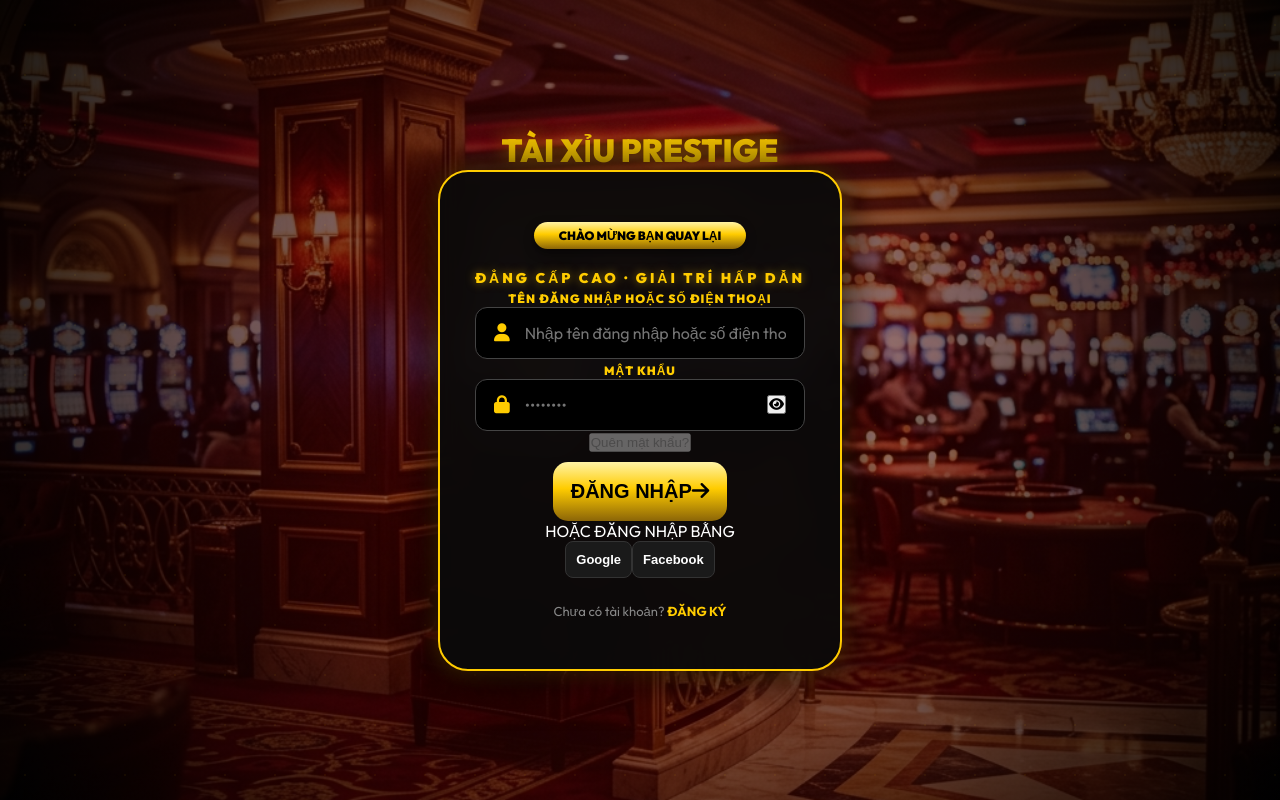
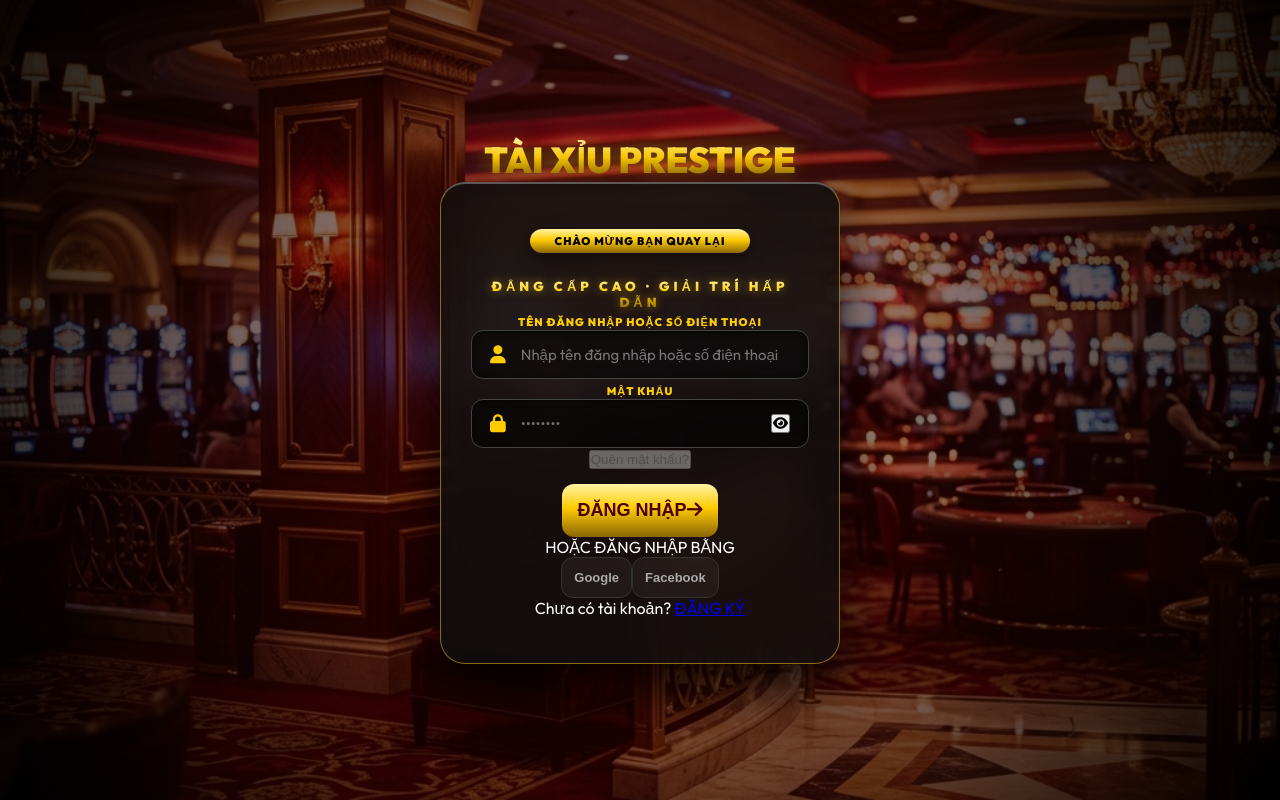
Before and after one commit to Elysiam001/DaiHocNongLamBacGiang, a React (Vite) app: page /login in a window 1280 px wide. Built offline with nearby package versions, Linux system fonts and the light colour scheme.

Commit message:
Ultimate Luxury Auth UI - Glassmorphism and shimmer effects

```diff
--- a/src/styles/global.css
+++ b/src/styles/global.css
@@ -2,7 +2,7 @@
 
 :root {
   --gold-metallic: linear-gradient(180deg, #fff3a6 0%, #ffcc00 45%, #8b6508 100%);
-  --gold-text: #ffcc00;
+  --gold-glow: 0 0 20px rgba(255, 204, 0, 0.4);
   --font-main: 'Outfit', sans-serif;
 }
 
@@ -11,92 +11,88 @@ body { font-family: var(--font-main); background: #000; color: #fff; }
 
 .page.auth-bg {
   min-height: 100vh;
-  background: radial-gradient(circle at center, rgba(139,0,0,0.4) 0%, rgba(0,0,0,0.9) 100%), url('/assets/bg_lobby.png');
+  background: radial-gradient(circle at center, rgba(139,0,0,0.3) 0%, rgba(0,0,0,0.9) 100%), url('/assets/bg_lobby.png');
   background-size: cover; background-position: center; background-attachment: fixed;
   display: flex; flex-direction: column; align-items: center; justify-content: center;
-  position: relative;
-}
-
-/* Decorative Gold Particles (CSS only) */
-.page.auth-bg::before {
-  content: ""; position: absolute; top: 0; left: 0; right: 0; bottom: 0;
-  background-image: radial-gradient(#ffcc00 1px, transparent 1px);
-  background-size: 50px 50px; opacity: 0.05; pointer-events: none;
 }
 
 .auth__card {
-  width: 100%; max-width: 420px;
-  background: rgba(10, 10, 10, 0.95);
-  border: 2px solid #ffcc00;
-  border-radius: 30px;
-  padding: 50px 35px;
-  box-shadow: 0 0 50px rgba(0,0,0,1), 0 0 20px rgba(255, 204, 0, 0.3);
+  width: 100%; max-width: 400px;
+  background: rgba(15, 15, 15, 0.85);
+  border: 1px solid rgba(255, 204, 0, 0.5);
+  border-top: 2px solid rgba(255, 255, 255, 0.3);
+  border-radius: 25px;
+  padding: 45px 30px;
+  box-shadow: 0 25px 60px rgba(0,0,0,0.9);
   text-align: center;
-  backdrop-filter: blur(15px);
+  backdrop-filter: blur(20px);
 }
 
 .auth__header .badge {
   background: var(--gold-metallic);
-  color: #000; padding: 6px 25px; border-radius: 20px;
-  font-size: 12px; font-weight: 900; display: inline-block; margin-bottom: 20px;
-  text-transform: uppercase; box-shadow: 0 4px 10px rgba(0,0,0,0.5);
+  color: #000; padding: 5px 25px; border-radius: 30px;
+  font-size: 11px; font-weight: 900; display: inline-block; margin-bottom: 25px;
+  letter-spacing: 1px; box-shadow: 0 5px 15px rgba(0,0,0,0.5);
 }
 
 .auth__header .subtitle {
-  font-size: 14px; color: #ffcc00; font-weight: 900;
-  letter-spacing: 3px; text-transform: uppercase;
-  text-shadow: 0 0 10px rgba(255, 204, 0, 0.5);
+  font-size: 13px; color: #fff; font-weight: 900;
+  letter-spacing: 4px; text-transform: uppercase;
+  background: var(--gold-metallic);
+  -webkit-background-clip: text;
+  -webkit-text-fill-color: transparent;
+  filter: drop-shadow(0 0 5px rgba(255, 204, 0, 0.5));
 }
 
 .field__label {
-  font-size: 12px; font-weight: 900; color: #ffcc00;
-  text-align: left; margin-bottom: 10px; letter-spacing: 1px;
-  text-transform: uppercase;
+  font-size: 11px; font-weight: 900; color: #ffcc00;
+  text-align: left; margin-bottom: 12px; letter-spacing: 1px;
 }
 
 .input {
-  background: #000; border: 1px solid #444; border-radius: 12px;
+  background: rgba(0,0,0,0.5); border: 1px solid #444; border-radius: 12px;
   display: flex; align-items: center; padding: 0 18px; transition: 0.3s;
+  box-shadow: inset 0 2px 5px rgba(0,0,0,0.5);
 }
-.input:focus-within { border-color: #ffcc00; box-shadow: 0 0 15px rgba(255,204,0,0.4); }
+.input:focus-within { border-color: #ffcc00; box-shadow: 0 0 15px rgba(255,204,0,0.4), inset 0 2px 5px rgba(0,0,0,0.5); }
 .input__icon { color: #ffcc00; font-size: 18px; margin-right: 15px; }
 .input input {
-  background: transparent; border: none; color: #fff; padding: 15px 0;
-  font-size: 16px; width: 100%; outline: none; font-family: var(--font-main);
+  background: transparent; border: none; color: #fff; padding: 14px 0;
+  font-size: 15px; width: 100%; outline: none; font-family: var(--font-main);
 }
 
 .primary {
   background: var(--gold-metallic);
-  border: none; border-radius: 15px; padding: 18px; color: #000;
-  font-size: 20px; font-weight: 900; cursor: pointer; transition: 0.2s;
-  text-transform: uppercase; margin-top: 10px;
+  border: none; border-radius: 12px; padding: 16px; color: #4a0000;
+  font-size: 18px; font-weight: 900; cursor: pointer; transition: 0.3s;
+  text-transform: uppercase; margin-top: 15px;
+  position: relative; overflow: hidden;
 }
-.primary:hover { transform: scale(1.03); box-shadow: 0 8px 25px rgba(255,204,0,0.6); }
+.primary:hover { transform: translateY(-2px); box-shadow: 0 10px 25px rgba(255,204,0,0.6); }
+
+/* Shimmer Effect for Button */
+.primary::after {
+  content: ""; position: absolute; top: 0; left: -100%; width: 50%; height: 100%;
+  background: linear-gradient(90deg, transparent, rgba(255,255,255,0.4), transparent);
+  transform: skewX(-20deg); transition: 0.5s;
+}
+.primary:hover::after { left: 150%; }
 
 .social__btn {
-  background: #151515; border: 1px solid #333; color: #fff;
-  padding: 12px; border-radius: 10px; flex: 1; font-size: 14px; font-weight: 700;
+  background: rgba(255,255,255,0.05); border: 1px solid #333; color: #aaa;
+  padding: 12px; border-radius: 12px; flex: 1; font-size: 13px; font-weight: 700;
+  transition: 0.3s;
 }
-
-.footer { font-size: 14px; color: #666; margin-top: 25px; }
-.footer .link { color: #ffcc00; text-decoration: none; font-weight: 900; border-bottom: 1px solid transparent; }
-.footer .link:hover { border-bottom-color: #ffcc00; }
+.social__btn:hover { background: rgba(255,255,255,0.1); color: #fff; border-color: #555; }
 
 .brand__text {
-  font-size: 32px; font-weight: 900; color: #ffcc00;
-  text-shadow: 0 0 20px rgba(255, 204, 0, 0.6);
-  margin-bottom: 20px;
+  font-size: 36px; font-weight: 900; color: #ffcc00;
+  background: var(--gold-metallic);
+  -webkit-background-clip: text;
+  -webkit-text-fill-color: transparent;
+  filter: drop-shadow(0 0 10px rgba(255, 204, 0, 0.4));
+  margin-bottom: 25px;
 }
-
-.primary:hover { transform: scale(1.02); box-shadow: 0 5px 15px rgba(255,204,0,0.5); }
-
-.social__btn {
-  background: #1a1a1a; border: 1px solid #333; color: #fff;
-  padding: 10px; border-radius: 8px; flex: 1; font-size: 13px; font-weight: bold;
-}
-
-.footer { font-size: 13px; color: #888; }
-.footer .link { color: #ffcc00; text-decoration: none; font-weight: bold; }
 
 .footer-segment {
   background: var(--bar-bg); border-right: 1px solid #555;
```
Also changed, not shown: src/screens/LoginPage.jsx (line endings or trailing spaces), src/screens/RegisterPage.jsx (line endings or trailing spaces).
